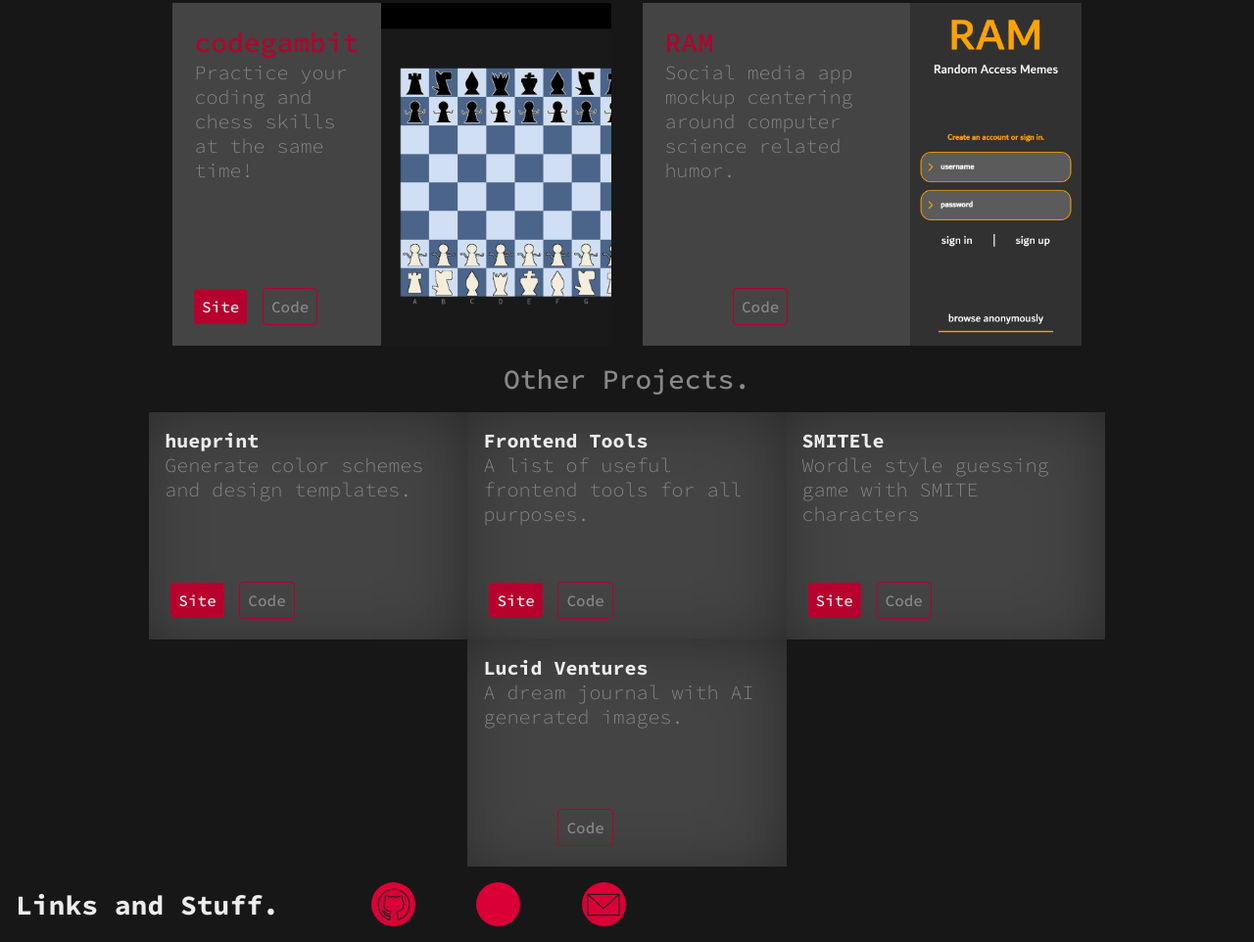
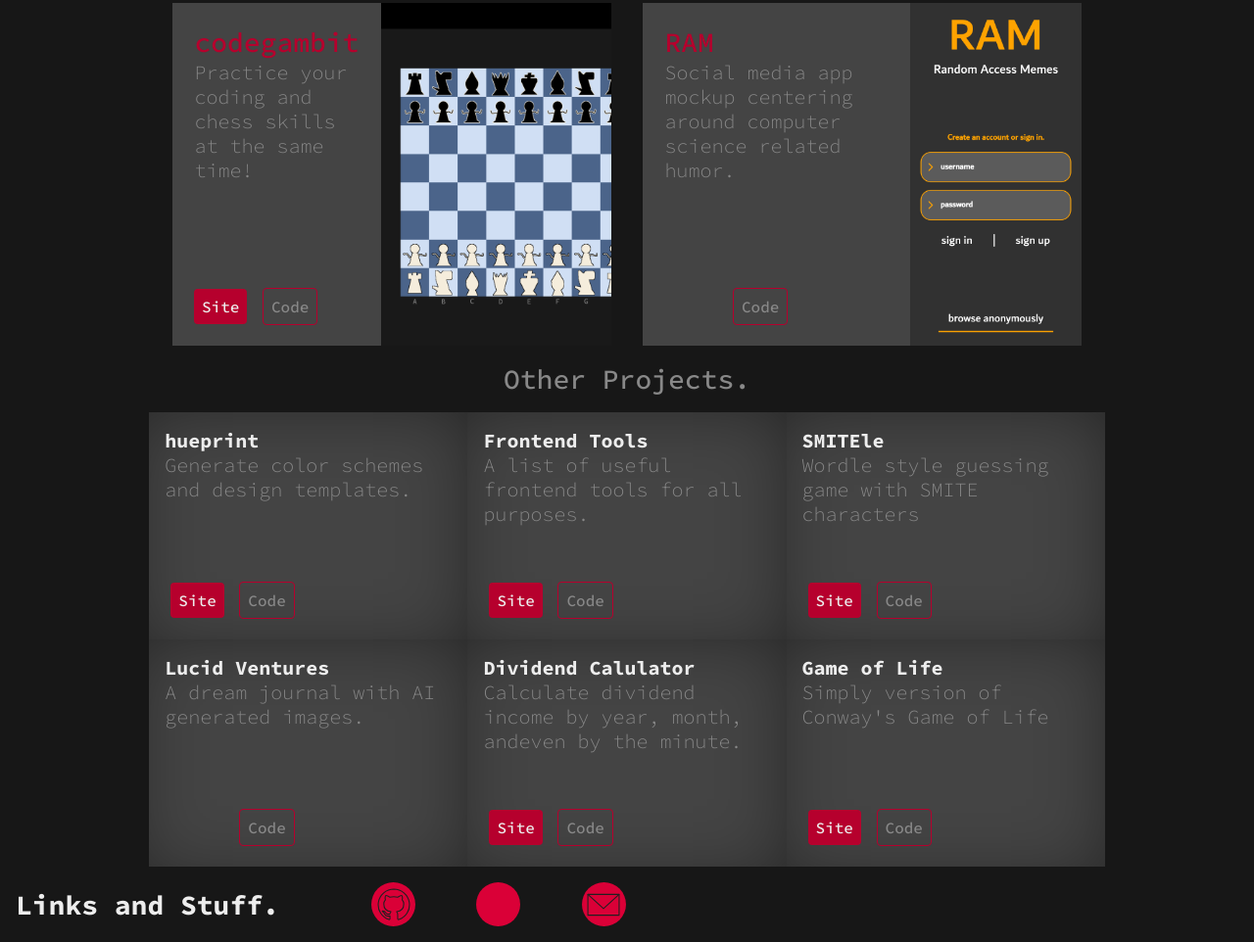
Before and after one commit to joshbacon/joshbacon.github.io, a plain HTML site: page index.html in a window 1280 px wide. Shown: the part 1649-2611 px from the top of the page at 98% size. Drawn offline with nearby package versions, Linux system fonts and the light colour scheme.

Commit message:
added a couple projects

```diff
--- a/index.html
+++ b/index.html
@@ -133,6 +133,18 @@
                 <!-- <a class="site-btn" href="#" target="_blank">Site</a> -->
                 <a class="code-btn" href="https://github.com/joshbacon/Lucid_Ventures" target="_blank">Code</a>
             </div>
+            <div class="other-card">
+                <h4>Dividend Calulator</h4>
+                <p>Calculate dividend income by year, month, andeven by the minute.</p>
+                <a class="site-btn" href="http://dividends.joshbacon.ca/" target="_blank">Site</a>
+                <a class="code-btn" href="https://github.com/joshbacon/dividend-calculator" target="_blank">Code</a>
+            </div>
+            <div class="other-card">
+                <h4>Game of Life</h4>
+                <p>Simply version of Conway's Game of Life</p>
+                <a class="site-btn" href="http://gameoflife.joshbacon.ca/" target="_blank">Site</a>
+                <a class="code-btn" href="https://github.com/joshbacon/gameoflife" target="_blank">Code</a>
+            </div>
         </div>
     </section>
 
```
